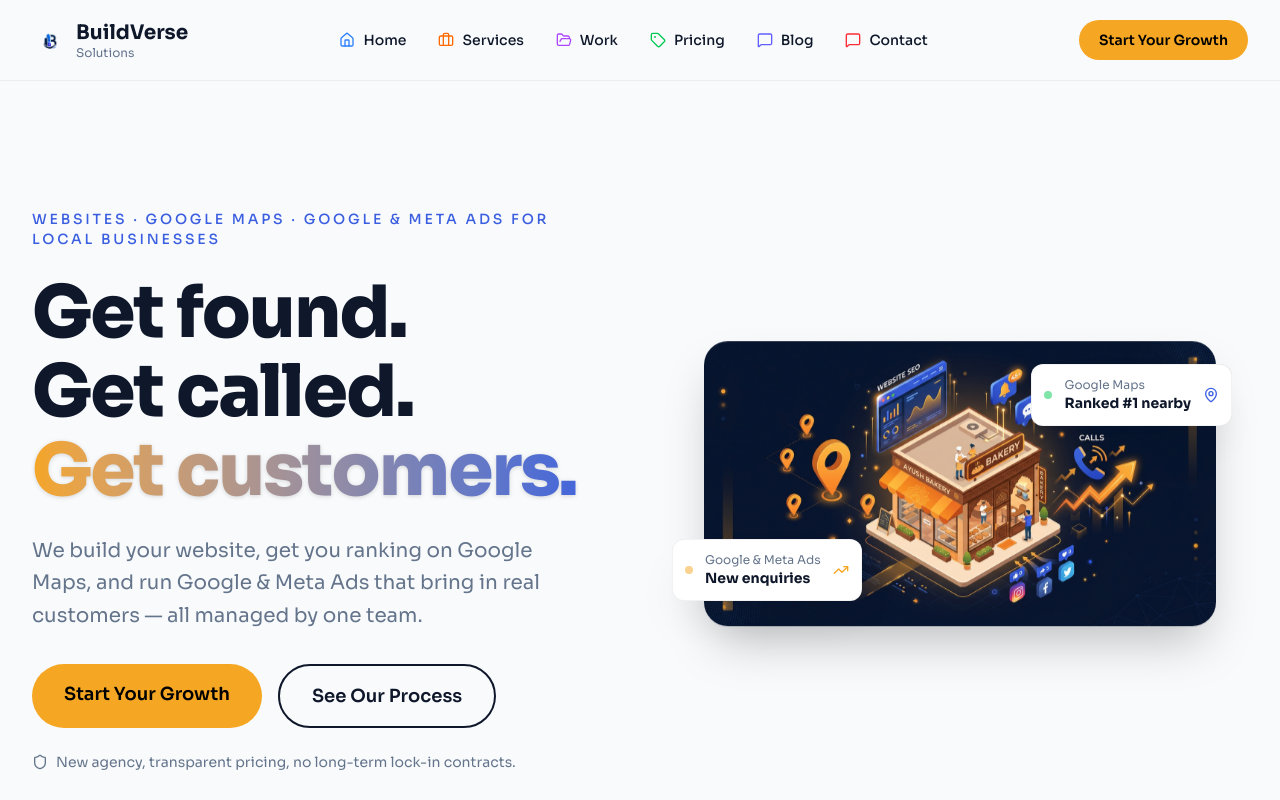
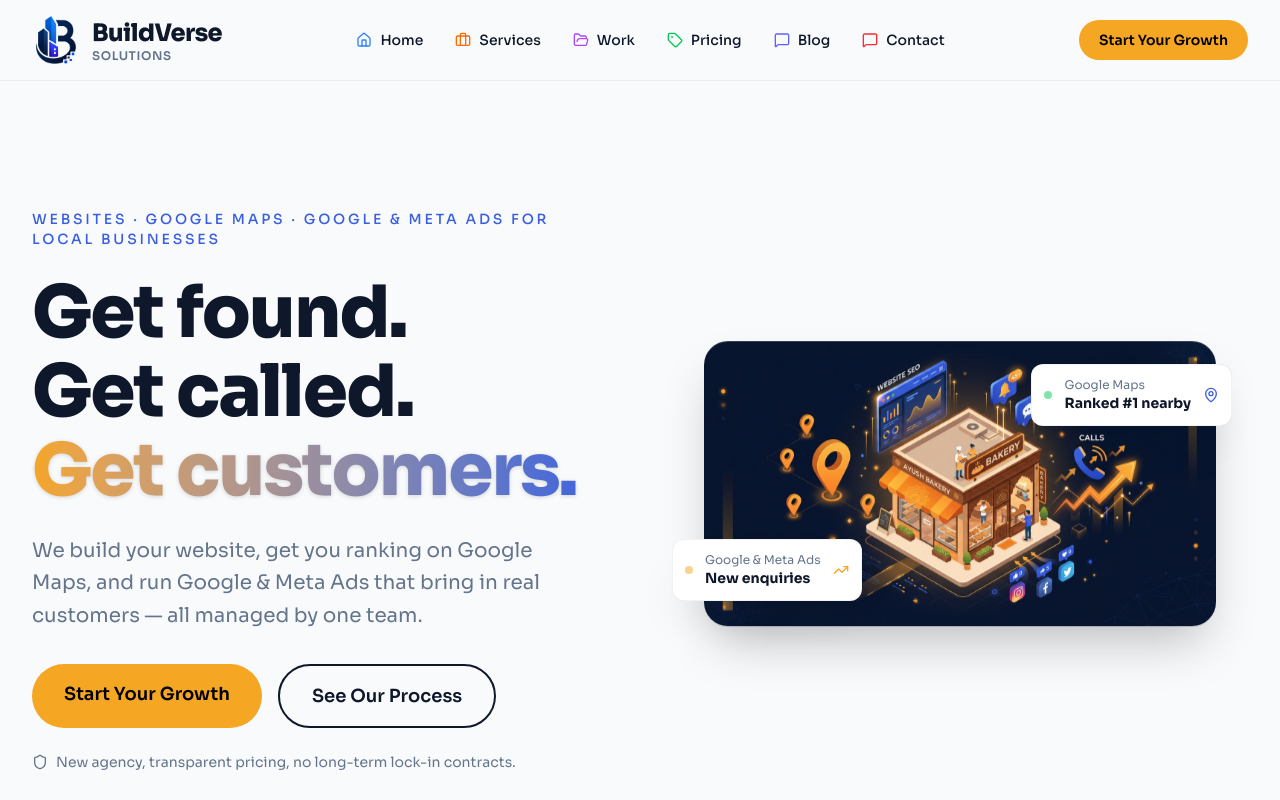
Before and after one commit to ynandakishorereddy/BuildVerse, a Next.js app: page / in a window 1280 px wide. Shown: the top 800 px of the page. Built offline with nearby package versions, Linux system fonts and the light colour scheme.

Commit message:
Enlarge logo and remove background padding

```diff
--- a/components/Footer.tsx
+++ b/components/Footer.tsx
@@ -7,11 +7,11 @@
         <div className="grid grid-cols-2 md:grid-cols-4 gap-8 sm:gap-12 mb-12">
           {/* Column 1 - Brand */}
           <div className="col-span-2 md:col-span-1">
-            <div className="flex items-center gap-2 mb-4">
-              <Image src="/images/logo-icon.png" alt="BuildVerse" width={36} height={36} className="w-8 h-8 brightness-0 invert" />
-              <div className="flex items-baseline gap-1">
-                <span className="text-xl font-bold font-sora">BuildVerse</span>
-                <span className="text-xs text-white/50 font-sora">Solutions</span>
+            <div className="flex items-center gap-3 mb-4">
+              <Image src="/images/logo-icon.png" alt="BuildVerse" width={48} height={48} className="w-10 h-10 sm:w-12 sm:h-12 object-contain brightness-0 invert" />
+              <div className="flex flex-col">
+                <span className="text-xl sm:text-2xl font-extrabold font-sora leading-tight">BuildVerse</span>
+                <span className="text-[11px] sm:text-xs font-semibold text-white/60 font-sora leading-tight tracking-wider uppercase">Solutions</span>
               </div>
             </div>
             <p className="text-sm text-white/60 mt-4 max-w-xs">
--- a/components/Navbar.tsx
+++ b/components/Navbar.tsx
@@ -24,11 +24,17 @@
     >
       <div className="max-w-7xl mx-auto px-4 sm:px-6 lg:px-8">
         <div className="flex items-center justify-between h-16 sm:h-20">
-          <a href="/" className="flex items-center gap-2">
-            <Image src="/images/logo-icon.png" alt="BuildVerse" width={36} height={36} className="w-8 h-8 sm:w-9 sm:h-9" />
+          <a href="/" className="flex items-center gap-3 group">
+            <Image
+              src="/images/logo-icon.png"
+              alt="BuildVerse"
+              width={52}
+              height={52}
+              className="w-10 h-10 sm:w-12 sm:h-12 object-contain group-hover:scale-105 transition-transform duration-200"
+            />
             <div className="flex flex-col">
-              <span className="text-lg sm:text-xl font-bold text-primary leading-tight">BuildVerse</span>
-              <span className="text-[10px] sm:text-xs text-muted leading-tight">Solutions</span>
+              <span className="text-xl sm:text-2xl font-extrabold text-primary leading-tight tracking-tight">BuildVerse</span>
+              <span className="text-[11px] sm:text-xs font-semibold text-muted leading-tight tracking-wider uppercase">Solutions</span>
             </div>
           </a>
 
```
Also changed, not shown: public/images/logo-icon.png, public/images/logo-text.png.
